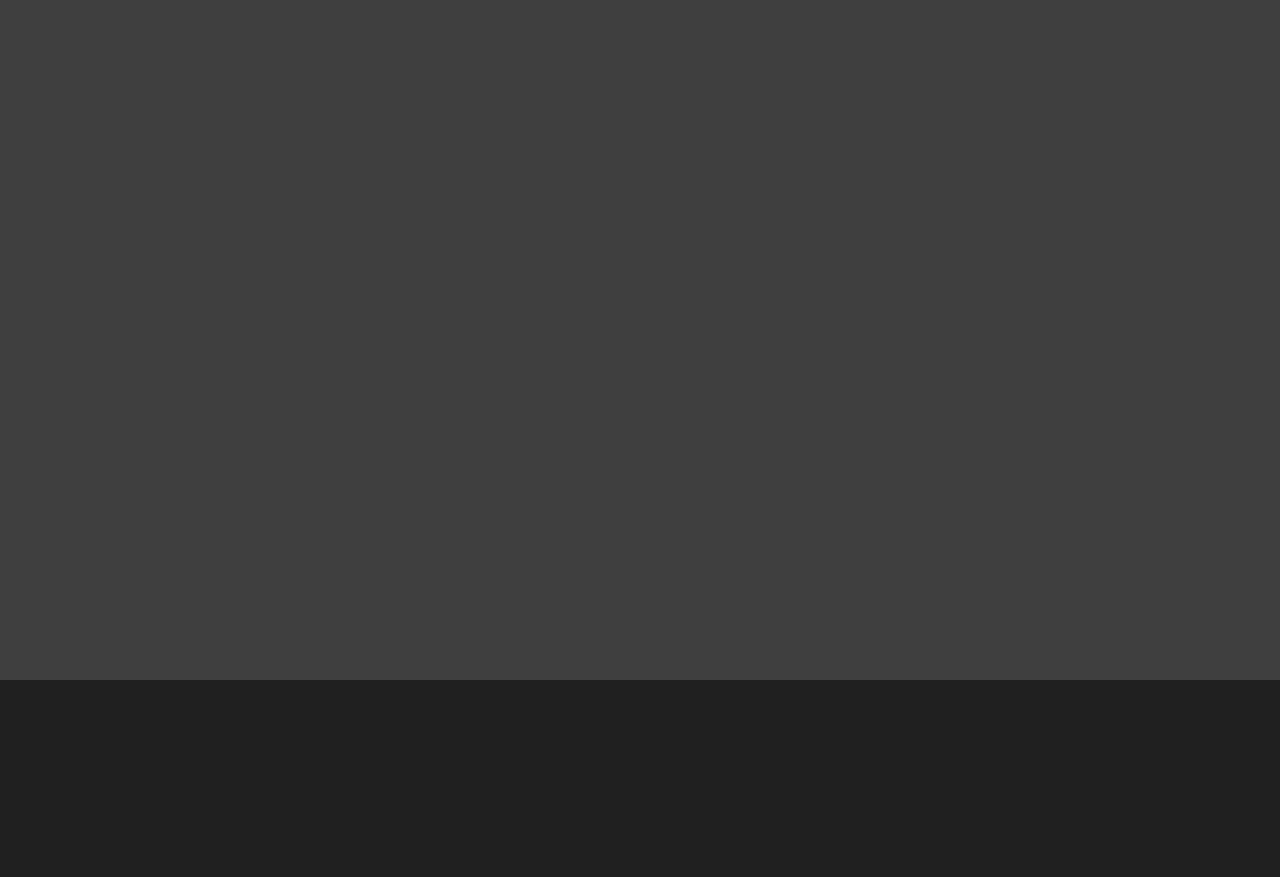
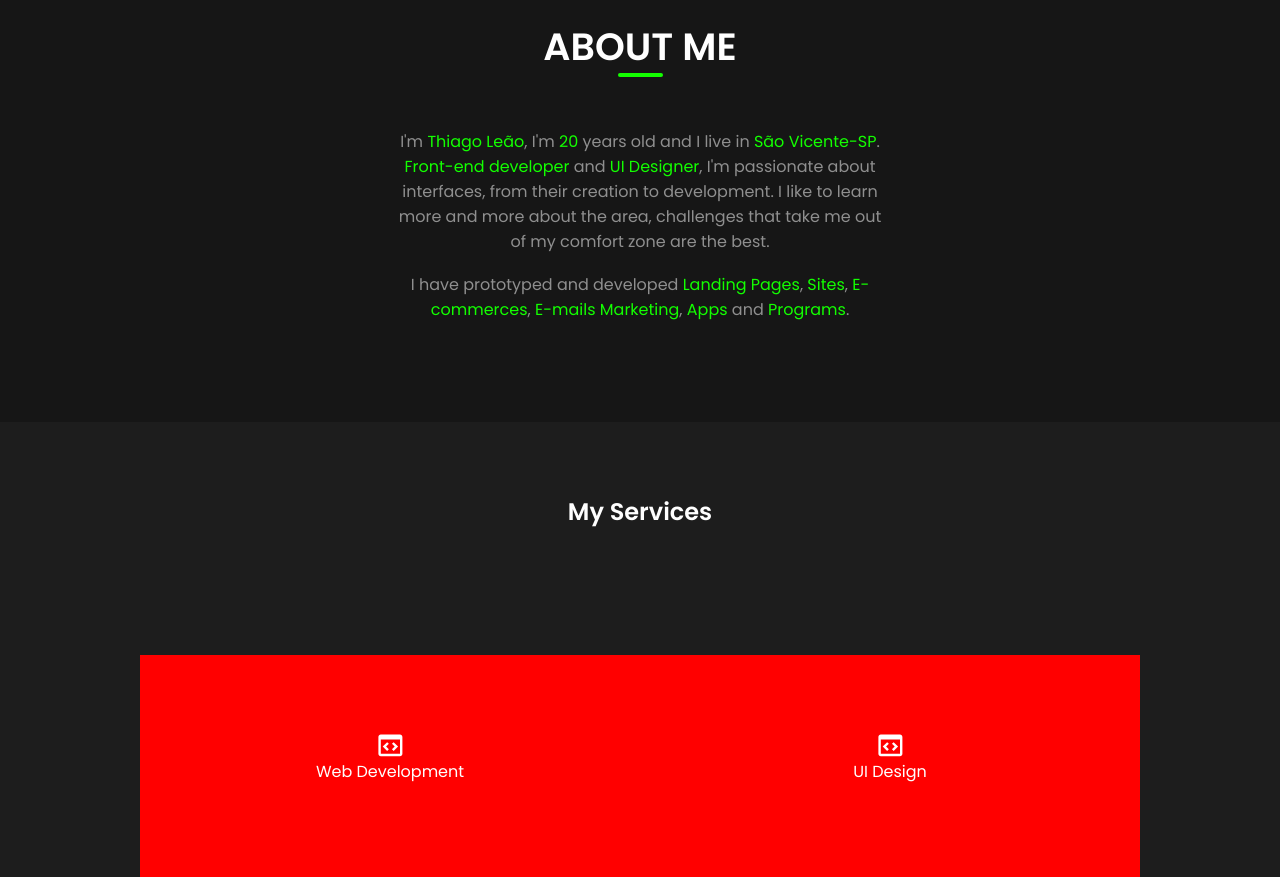
Before and after one commit to ThiagoLeaoDev/Portfolio_old, a Next.js app: page / in a window 1280 px wide. Shown: the part 920-1797 px from the top of the page. Built offline with nearby package versions, Linux system fonts and the light colour scheme.

Commit message:
about section

```diff
--- a/pages/index.js
+++ b/pages/index.js
@@ -1,6 +1,7 @@
 import { MdOutlineCloudDownload } from "react-icons/md";
 import { FiArrowDownCircle } from "react-icons/fi";
 import { FaInstagram, FaGithub, FaDribbble, FaBehance } from "react-icons/fa";
+import { BiCodeBlock, BiLayout, BiMobile, BiRocket } from "react-icons/bi";
 
 import * as SC from '../styles/mainStyle'
 
@@ -16,14 +17,14 @@ export default function Home() {
     <SC.ContainerMenu>
       <SC.Menu>
         <SC.MenuOption><SC.MenuLink to="home" spy={true} smooth={true}>Home</SC.MenuLink></SC.MenuOption>
-        <SC.MenuOption><SC.MenuLink to="bio" spy={true} smooth={true}>Bio</SC.MenuLink></SC.MenuOption>
+        <SC.MenuOption><SC.MenuLink to="about" spy={true} smooth={true}>Bio</SC.MenuLink></SC.MenuOption>
         <SC.MenuOption><SC.MenuLink to="portfolio" spy={true} smooth={true}>Portfolio</SC.MenuLink></SC.MenuOption>
         <SC.MenuOption><SC.MenuLink to="contact" spy={true} smooth={true}>Contact</SC.MenuLink></SC.MenuOption>
       </SC.Menu>
     </SC.ContainerMenu>
     <SC.ContainerNavigationRight>
       <SC.CircleNav to="home" spy={true} smooth={true}/>
-      <SC.CircleNav to="bio" spy={true} smooth={true}/>
+      <SC.CircleNav to="about" spy={true} smooth={true}/>
       <SC.CircleNav to="portfolio" spy={true} smooth={true}/>
       <SC.CircleNav to="contact" spy={true} smooth={true}/>
     </SC.ContainerNavigationRight>
@@ -67,7 +68,41 @@ export default function Home() {
           </SC.ContainerImage>
         </SC.ContainerRight>
       </SC.SectionHero>
-      <SC.SectionBio id="bio"></SC.SectionBio>
+
+      <SC.SectionAbout id="about">
+        <SC.Content>
+          <SC.TitleAbout>ABOUT ME</SC.TitleAbout>
+          <SC.ContainerDescAbout>
+            <SC.TextDescAbout>I'm <SC.GreenText>Thiago Leão</SC.GreenText>, I'm <SC.GreenText>20</SC.GreenText> years old and I live in <SC.GreenText>São Vicente-SP</SC.GreenText>.<SC.GreenText> Front-end developer</SC.GreenText> and <SC.GreenText>UI Designer</SC.GreenText>, I'm passionate about interfaces, from their creation to development. I like to learn more and more about the area, challenges that take me out of my comfort zone are the best.</SC.TextDescAbout>
+            <SC.Jump/>
+            <SC.TextDescAbout>I have prototyped and developed <SC.GreenText>Landing Pages</SC.GreenText>, <SC.GreenText>Sites</SC.GreenText>, <SC.GreenText>E-commerces</SC.GreenText>, <SC.GreenText>E-mails Marketing</SC.GreenText>, <SC.GreenText>Apps</SC.GreenText> and <SC.GreenText>Programs</SC.GreenText>.</SC.TextDescAbout>
+          </SC.ContainerDescAbout>
+        </SC.Content>
+          <SC.TireServices>
+            <SC.Content>
+              <SC.TitleServices>My Services</SC.TitleServices>
+              <SC.ContainerServices>
+                <SC.BoxIconTextServices>
+                  <BiCodeBlock color="white" size="1.8em"/>
+                  <SC.TextServices>Web Development</SC.TextServices>
+                </SC.BoxIconTextServices>
+                <SC.BoxIconTextServices>
+                  <BiCodeBlock color="white" size="1.8em"/>
+                  <SC.TextServices>UI Design</SC.TextServices>
+                </SC.BoxIconTextServices>
+                <SC.BoxIconTextServices>
+                  <BiCodeBlock color="white" size="1.8em"/>
+                  <SC.TextServices>Mobile Development</SC.TextServices>
+                </SC.BoxIconTextServices>
+                <SC.BoxIconTextServices>
+                  <BiCodeBlock color="white" size="1.8em"/>
+                  <SC.TextServices>Social Media Design</SC.TextServices>
+                </SC.BoxIconTextServices>
+              </SC.ContainerServices>
+            </SC.Content>
+          </SC.TireServices>
+      </SC.SectionAbout>
+
       <SC.SectionPortfolio id="portfolio"></SC.SectionPortfolio>
       <SC.SectionContact id="contact"></SC.SectionContact>
     </SC.Main>
--- a/styles/colors.css
+++ b/styles/colors.css
@@ -3,6 +3,7 @@
 
 	--bg-primary: #202020;
 	--bg-secondary: #3F3F3F;
+	--bg-tertiary: #161616;
 	--bg-button: #303030;
 	--base: #ffffff;
 
--- a/styles/mainStyle.js
+++ b/styles/mainStyle.js
@@ -294,17 +294,106 @@ export const CircleNav = styled(Link)`
   }
 `;
 
-// ----------------------- BIO -----------------------
+// ----------------------- ABOUT ME -----------------------
 
-export const SectionBio = styled.div`
+export const SectionAbout = styled.div`
   z-index: 2;
   width: 100%;
   height: 100vh;
   display: flex;
-  flex-direction: row;
+  flex-direction: column;
+  align-items: center;
+  background-color: var(--bg-tertiary);
+`;
+
+export const Content = styled.div`
+  width: 1920px;
+  display: flex;
+  flex-direction: column;
+  align-items: center;
+`;
+
+export const TitleAbout = styled.h2`
+  margin-top: 146px;
+  color: var(--text-primary);
+  font-weight: 600;
+  margin-bottom: 52px;
+  text-align: center;
+  display: flex;
+  flex-direction: column;
+  align-items: center;
+
+  &::after{
+  content: '';
+  border-bottom: 4px solid var(--primary);
+  width: 45px;
+  border-radius: 30px;
+  display: block;
+  position: relative;
+  margin-top: 5px;
+}
+`;
+
+export const ContainerDescAbout = styled.div`
+  width: 84%;
+  max-width: 500px;
+  margin-bottom: 100px;
+`;
+
+export const TextDescAbout = styled.p`
+  color: var(--text-secondary);
+  text-align: center;
+`;
+
+export const GreenText = styled.b`
+  color: var(--primary);
+`;
+
+export const Jump = styled.br`
+`;
+
+export const TireServices = styled.div`
+  width: 100%;
+  background-color: #1D1D1D;
+  display: flex;
+  flex-direction: column;
   align-items: center;
   justify-content: center;
-  background: var(--bg-secondary);
+  padding: 76px 0;
+`;
+
+export const TitleServices = styled.h4`
+  color: var(--text-primary);
+  font-weight: 600;
+  margin-bottom: 52px;
+  text-align: center;
+  display: flex;
+  flex-direction: column;
+  align-items: center;
+`;
+
+export const ContainerServices = styled.div`
+  width: 70%;
+  background-color: #1D1D1D;
+  display: flex;
+  align-items: center;
+  justify-content: center;
+  flex-wrap: wrap;
+  padding: 76px 40px;
+`;
+
+export const BoxIconTextServices = styled.div`
+  width: 500px;
+  background-color: red;
+  display: flex;
+  flex-direction: column;
+  align-items: center;
+  justify-content: center;
+  padding: 76px 0;
+`;
+
+export const TextServices = styled.p`
+  color: var(--text-primary);
 `;
 
 // ----------------------- PORTFOLIO -----------------------
@@ -316,7 +405,7 @@ export const SectionPortfolio = styled.div`
   flex-direction: row;
   align-items: center;
   justify-content: center;
-  background: var(--bg-primary);
+  background-color: var(--bg-primary);
 `;
 
 // ----------------------- CONTACT -----------------------
@@ -328,5 +417,5 @@ export const SectionContact = styled.div`
   flex-direction: row;
   align-items: center;
   justify-content: center;
-  background: var(--bg-secondary);
+  background-color: var(--bg-secondary);
 `;
```
